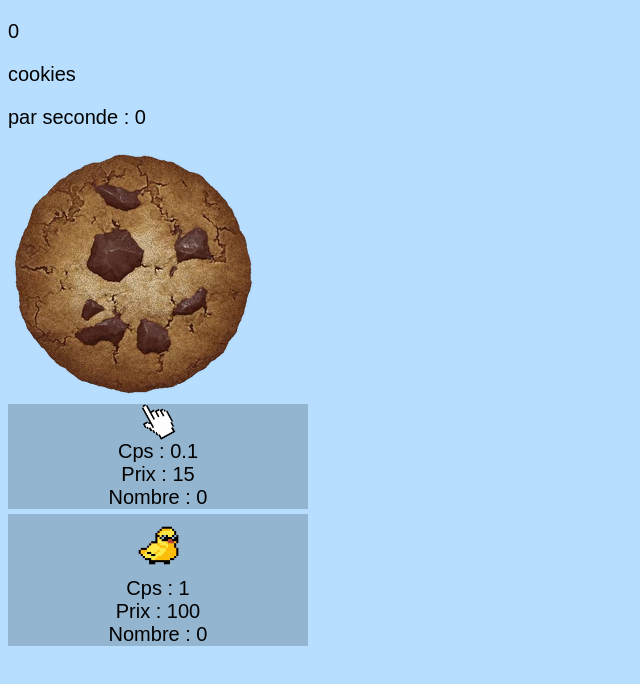
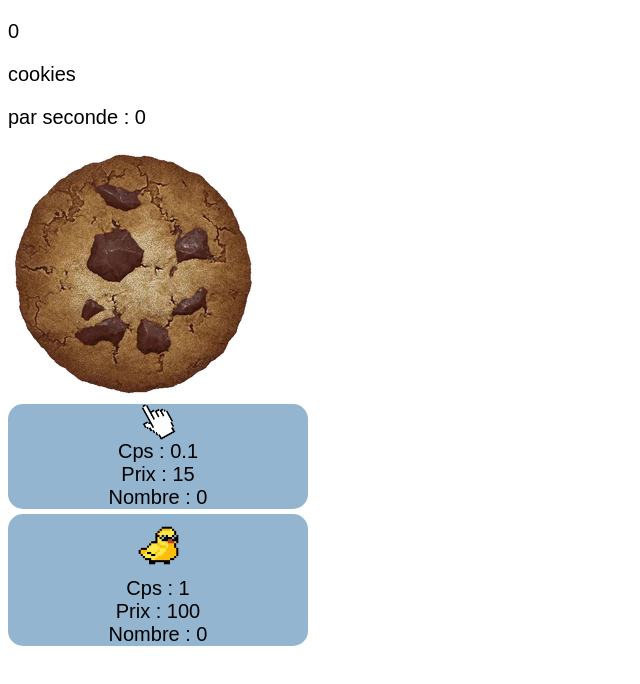
Before and after one commit to teofane/CookieClicker, a plain HTML site: page index.html in a window 1280 px wide. Shown: the whole page, without its empty margins (0-640 px from the left). Drawn offline with Linux system fonts and the light colour scheme.

Commit message:
Update style.css

```diff
--- a/style.css
+++ b/style.css
@@ -1,5 +1,5 @@
 body {
-    background-color: #b7deff;
+    background-color: #fff;
     color: #000000;
     font-family: sans-serif;
     font-size: 20px;
@@ -15,6 +15,7 @@ body {
     align-items: center;
     margin-bottom: 5px;
     background-color: #94b5cf;
+    border-radius:15px;
 }
 #cursorPng {
     width: 35px;
```
